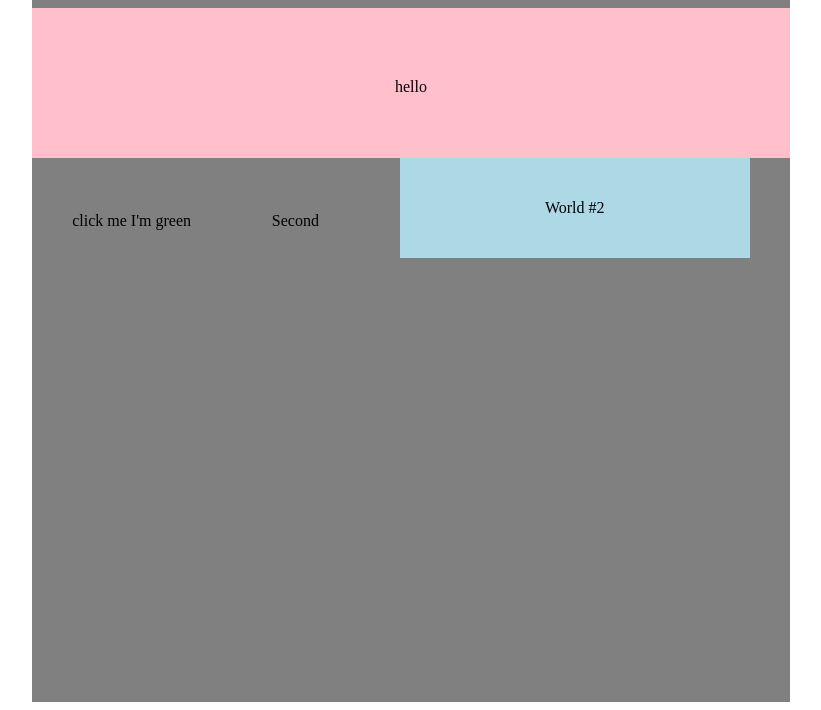
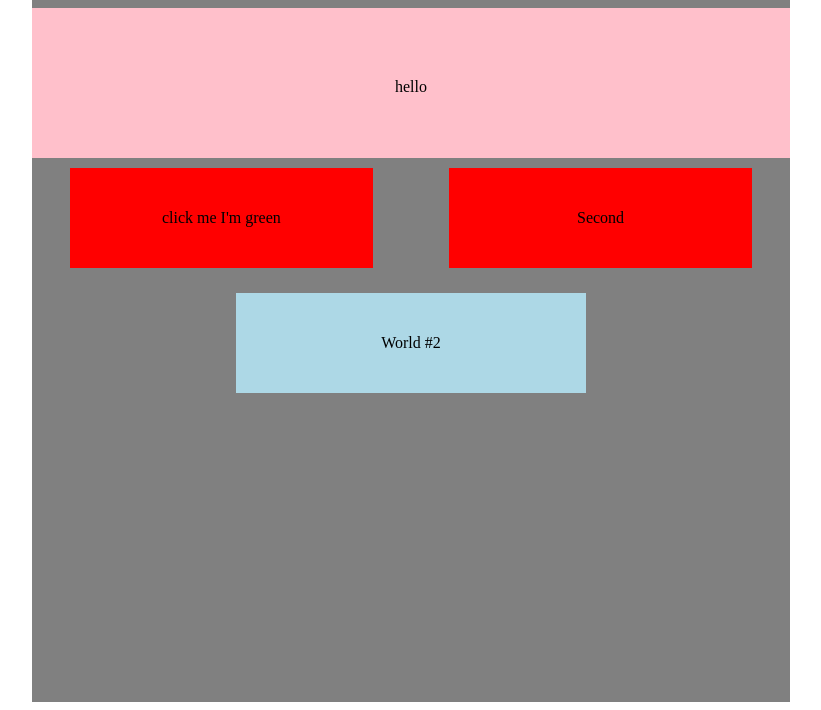
Before and after one commit to jisperliu-dev/inst377, a plain HTML site: page lab_3/lab_3.html in a window 1280 px wide. Shown: the part 106-816 px from the top of the page, without its empty margins (229-1050 px from the left). Drawn offline with Linux system fonts and the light colour scheme.

Commit message:
Update lab_3.html
using flexbox to sort items

```diff
--- a/lab_3/lab_3.html
+++ b/lab_3/lab_3.html
@@ -45,6 +45,7 @@
             justify-content: space-around;
             align-items: center;
             flex-wrap: wrap;
+            margin-top: 10px;
         }
 
         .textbox {
@@ -59,6 +60,9 @@
         .green {
             background: red;
             cursor: pointer;
+            flex: 0 40%;
+            margin-left: 2%;
+            margin-right: 2%;
         }
 
         .second {
@@ -86,10 +90,10 @@
             </div>
         </div>
         <div class="container">
-            <div>
+            <div class="green textbox">
                 click me I'm green
             </div>
-            <div>
+            <div class="green textbox">
                 Second
             </div>
             <div class="second textbox">
```
